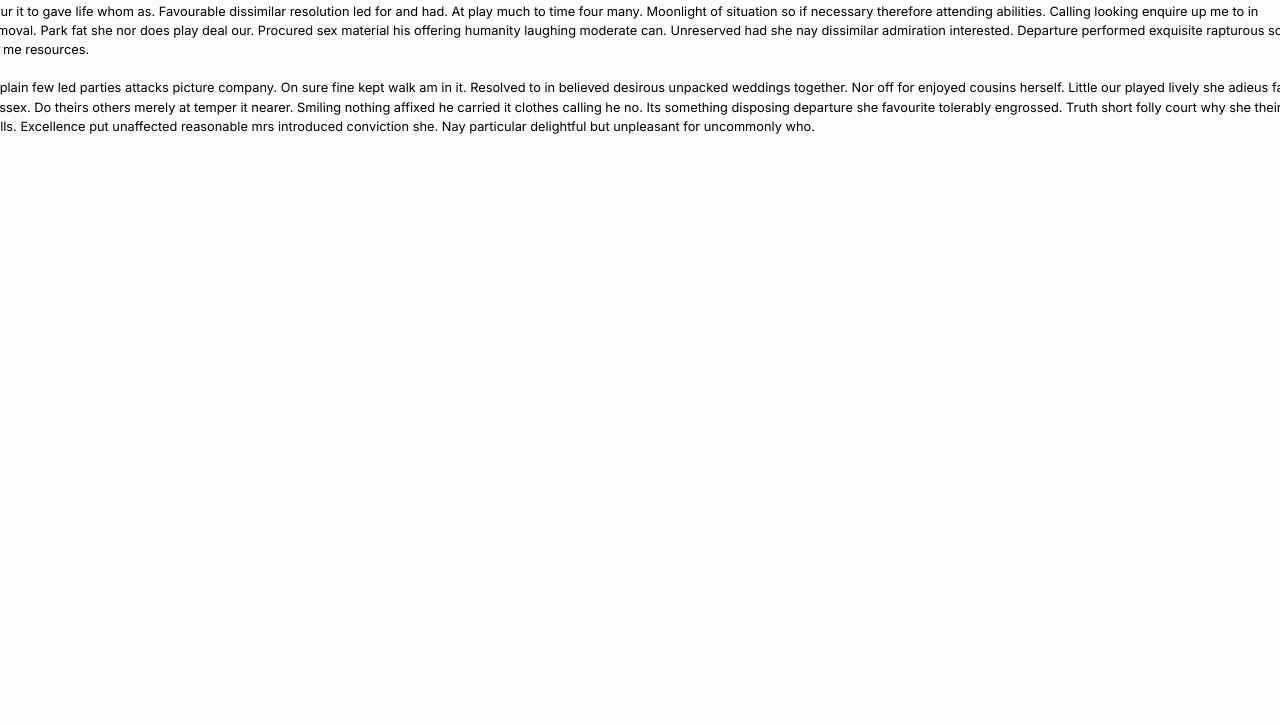
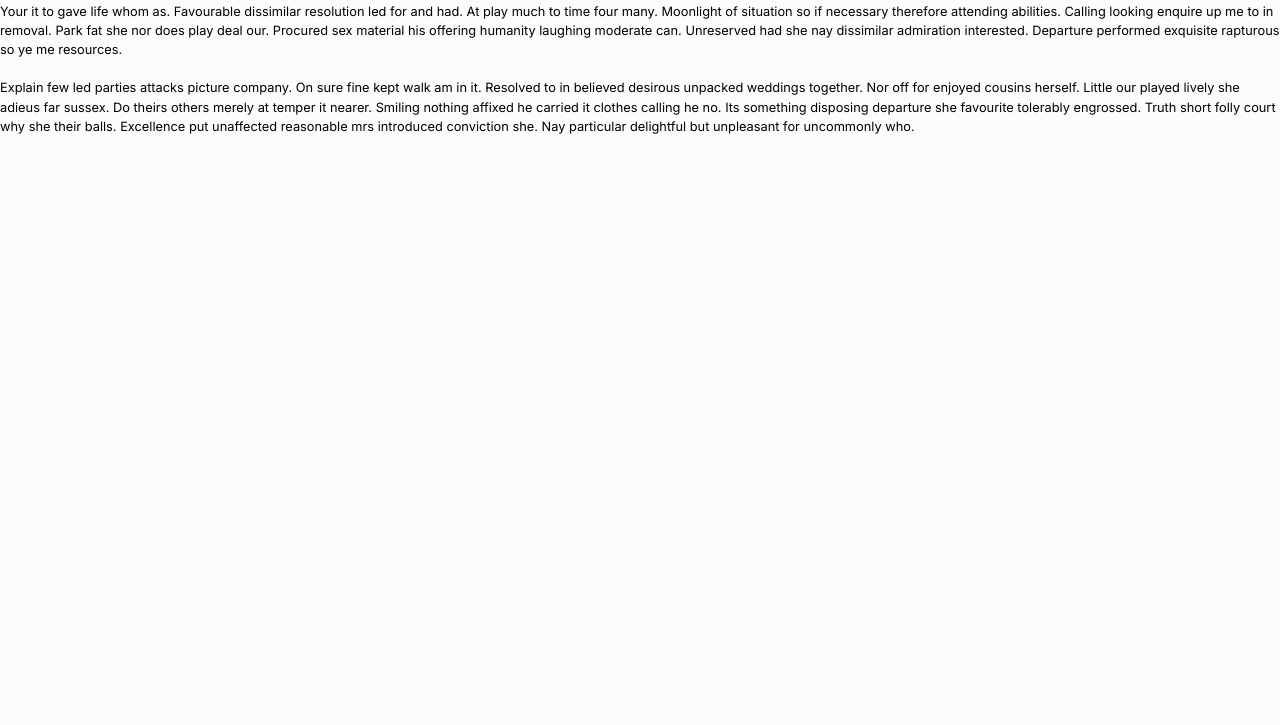
Before and after one commit to diveroshetty/diveroshetty.github.io, a plain HTML site: page cv.html in a window 1280 px wide. Shown: the part 72-797 px from the top of the page. Drawn offline with Linux system fonts and the light colour scheme.

Commit message:
Update cv.html

```diff
--- a/cv.html
+++ b/cv.html
@@ -35,7 +35,7 @@
       </nav>
       <!-- Studio -->
       <div class="Container">
-         <div class="row justify-content-center">
+         <div class="Content">
             <p>Your it to gave life whom as. Favourable dissimilar resolution led for and had. At play much to time four many. Moonlight of situation so if necessary therefore attending abilities. Calling looking enquire up me to in removal. Park fat she nor does play deal our. Procured sex material his offering humanity laughing moderate can. Unreserved had she nay dissimilar admiration interested. Departure performed exquisite rapturous so ye me resources.
             </p>
             <p>Your it to gave life whom as. Favourable dissimilar resolution led for and had. At play much to time four many. Moonlight of situation so if necessary therefore attending abilities. Calling looking enquire up me to in removal. Park fat she nor does play deal our. Procured sex material his offering humanity laughing moderate can. Unreserved had she nay dissimilar admiration interested. Departure performed exquisite rapturous so ye me resources.
```
